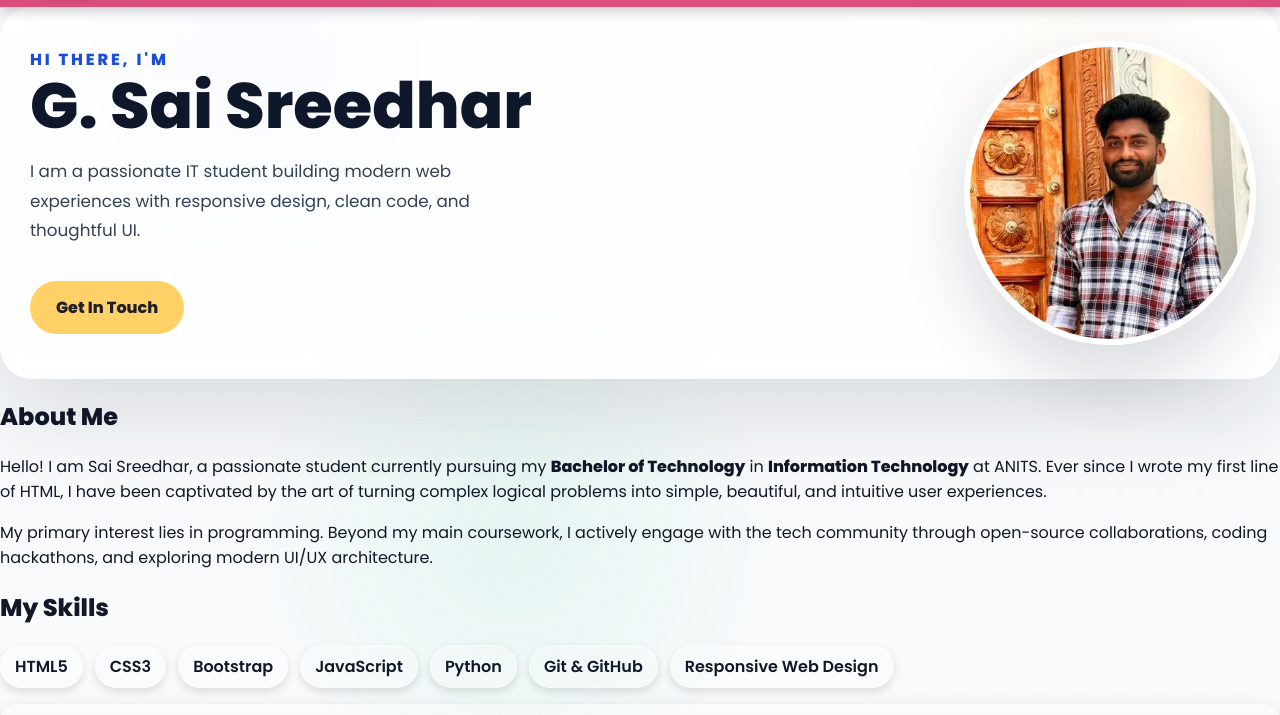
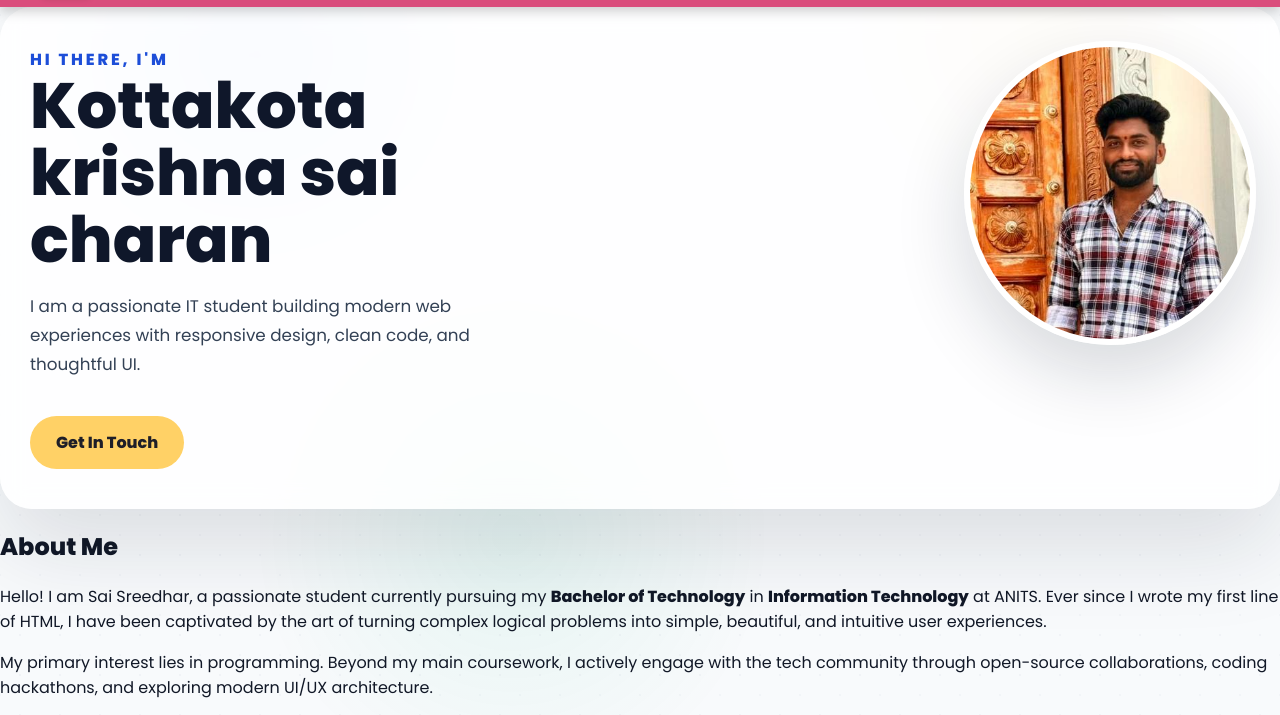
Before and after one commit to kottakotakrishnasaicharan24it-source/wt149, a plain HTML site: page index.html in a window 1280 px wide. Shown: the part 65-780 px from the top of the page. Drawn offline with Linux system fonts and the light colour scheme.

Commit message:
Update index.html

```diff
--- a/index.html
+++ b/index.html
@@ -25,7 +25,7 @@
   <section id="home" class="hero">
     <div class="hero-text">
       <span class="intro">Hi There, I'm</span>
-      <h1>G. Sai Sreedhar</h1>
+      <h1>Kottakota krishna sai charan</h1>
       <p class="hero-subtitle">I am a passionate IT student building modern web experiences with responsive design, clean code, and thoughtful UI.</p>
       <a href="#contact" class="btn">Get In Touch</a>
     </div>
```
